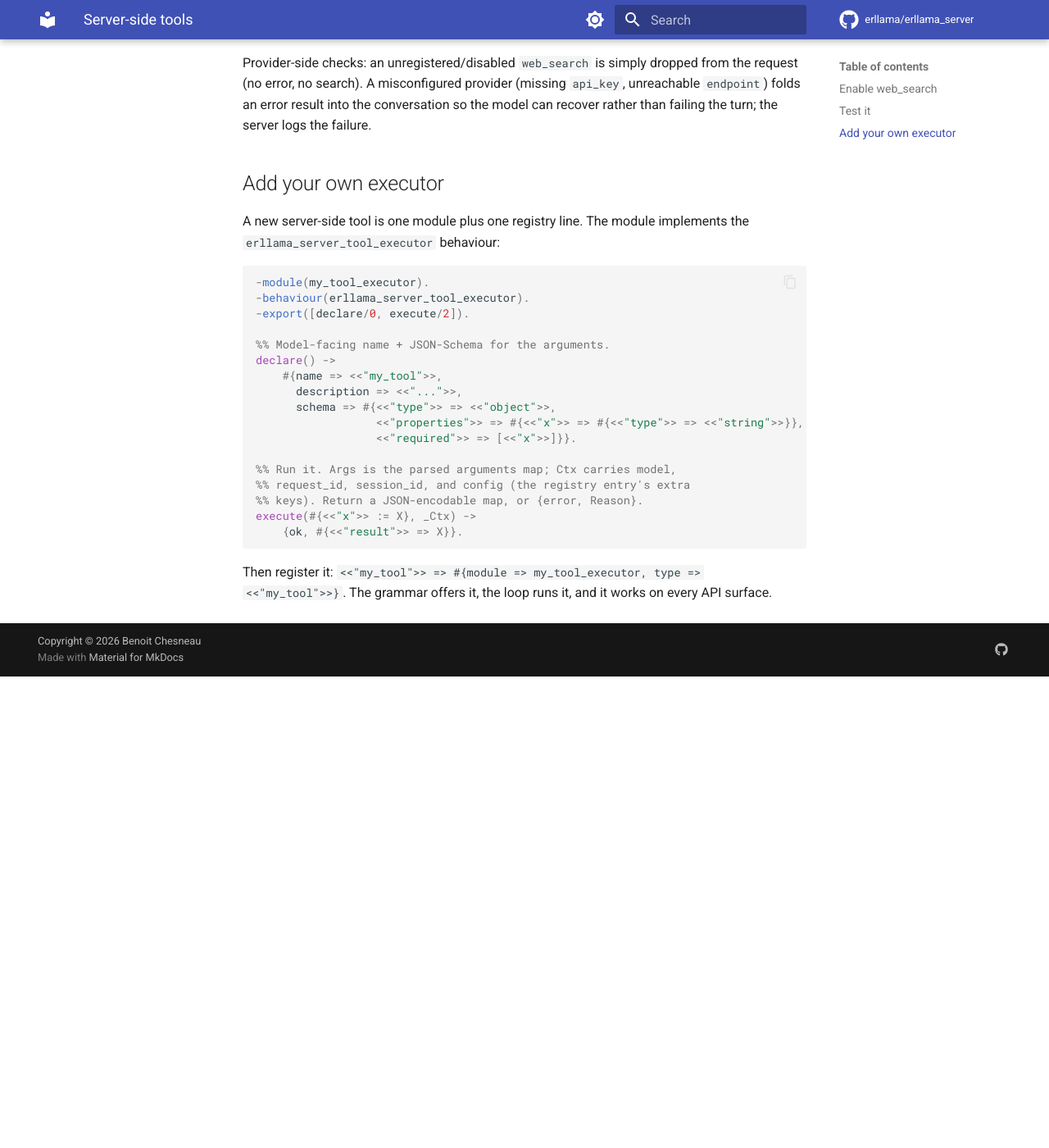
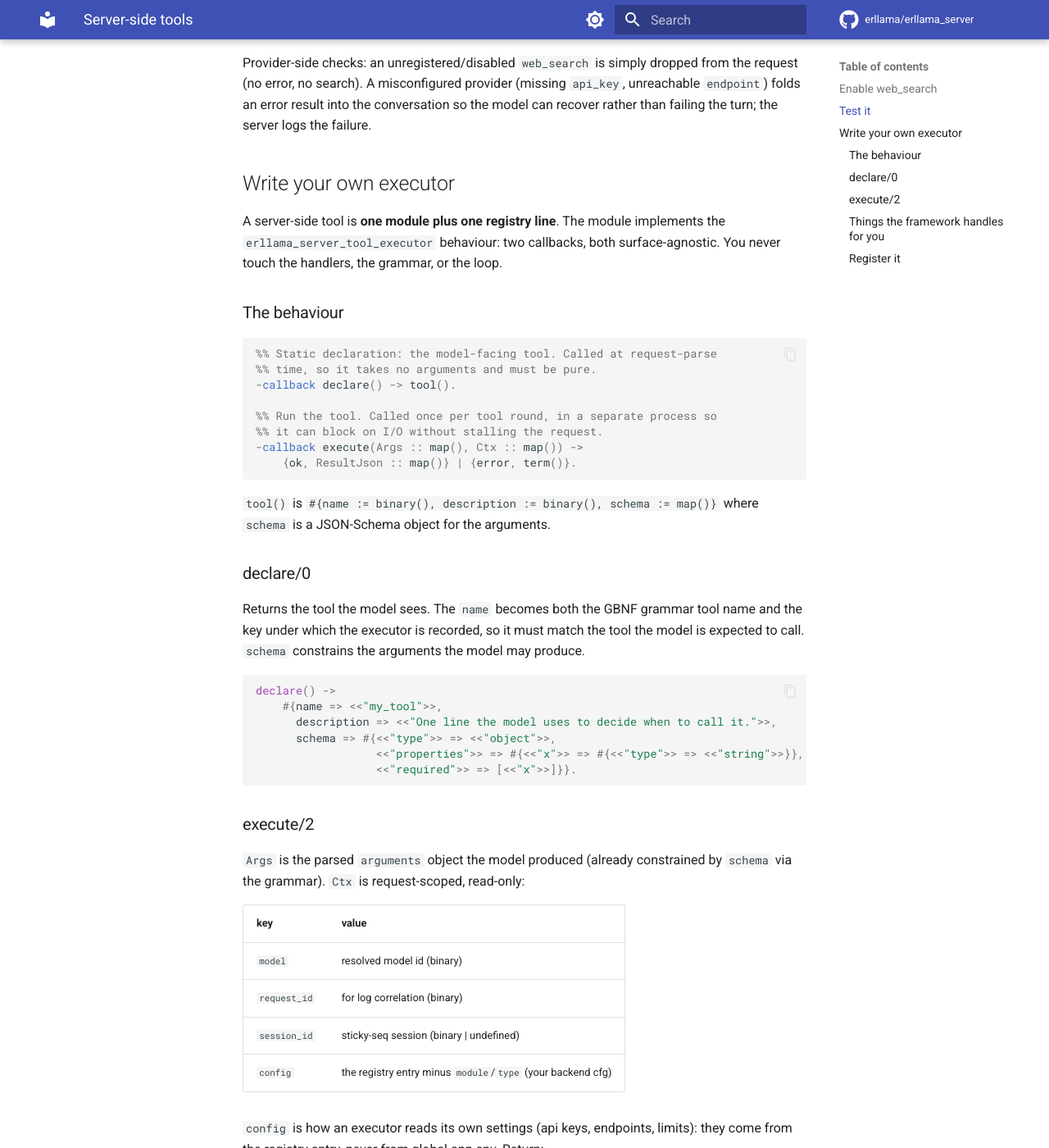
Before and after one commit to benoitc/erllama_server, an MkDocs documentation site: the page built from guides/tools.md, in a window 1280 px wide and 1400 px high, scrolled down 2289 px. Shown: the whole window at 82% size. Built offline with MkDocs 1.6.1 and Material for MkDocs 9.7.7, drawn with Linux system fonts in a browser that asks for light colours; comment, search, counter and statistics services are not loaded; before the commit the page ends 3114 px from its top, so only the background shows below that; some of the changed text lies outside the part shown.

Commit message:
docs(tools): document how to write a server-side tool executor
Expand the server-side tools guide with the executor authoring
reference: the behaviour callbacks, the declare/0 tool shape, the
execute/2 Args/Ctx and return contract, what the framework handles
(off-process execution, the loop, the cap, cross-surface), and how to
register it.

````diff
--- a/guides/tools.md
+++ b/guides/tools.md
@@ -110,31 +110,114 @@ provider (missing `api_key`, unreachable `endpoint`) folds an error
 result into the conversation so the model can recover rather than
 failing the turn; the server logs the failure.
 
-## Add your own executor
+## Write your own executor
 
-A new server-side tool is one module plus one registry line. The
-module implements the `erllama_server_tool_executor` behaviour:
+A server-side tool is **one module plus one registry line**. The
+module implements the `erllama_server_tool_executor` behaviour: two
+callbacks, both surface-agnostic. You never touch the handlers, the
+grammar, or the loop.
+
+### The behaviour
 
 ```erlang
--module(my_tool_executor).
--behaviour(erllama_server_tool_executor).
--export([declare/0, execute/2]).
+%% Static declaration: the model-facing tool. Called at request-parse
+%% time, so it takes no arguments and must be pure.
+-callback declare() -> tool().
 
-%% Model-facing name + JSON-Schema for the arguments.
+%% Run the tool. Called once per tool round, in a separate process so
+%% it can block on I/O without stalling the request.
+-callback execute(Args :: map(), Ctx :: map()) ->
+    {ok, ResultJson :: map()} | {error, term()}.
+```
+
+`tool()` is `#{name := binary(), description := binary(), schema :=
+map()}` where `schema` is a JSON-Schema object for the arguments.
+
+### declare/0
+
+Returns the tool the model sees. The `name` becomes both the GBNF
+grammar tool name and the key under which the executor is recorded, so
+it must match the tool the model is expected to call. `schema`
+constrains the arguments the model may produce.
+
+```erlang
 declare() ->
     #{name => <<"my_tool">>,
-      description => <<"...">>,
+      description => <<"One line the model uses to decide when to call it.">>,
       schema => #{<<"type">> => <<"object">>,
                   <<"properties">> => #{<<"x">> => #{<<"type">> => <<"string">>}},
                   <<"required">> => [<<"x">>]}}.
-
-%% Run it. Args is the parsed arguments map; Ctx carries model,
-%% request_id, session_id, and config (the registry entry's extra
-%% keys). Return a JSON-encodable map, or {error, Reason}.
-execute(#{<<"x">> := X}, _Ctx) ->
-    {ok, #{<<"result">> => X}}.
 ```
 
-Then register it: `<<"my_tool">> => #{module => my_tool_executor,
-type => <<"my_tool">>}`. The grammar offers it, the loop runs it, and
-it works on every API surface.
+### execute/2
+
+`Args` is the parsed `arguments` object the model produced (already
+constrained by `schema` via the grammar). `Ctx` is request-scoped,
+read-only:
+
+| key          | value                                                       |
+|--------------|-------------------------------------------------------------|
+| `model`      | resolved model id (binary)                                  |
+| `request_id` | for log correlation (binary)                                |
+| `session_id` | sticky-seq session (binary \| undefined)                    |
+| `config`     | the registry entry minus `module`/`type` (your backend cfg) |
+
+`config` is how an executor reads its own settings (api keys,
+endpoints, limits): they come from the registry entry, never from
+global app env. Return:
+
+- `{ok, Map}` — `Map` must be JSON-encodable; it is folded into the
+  conversation as the tool result and the model continues. Keep it
+  compact and model-friendly (the model reads it as text).
+- `{error, Reason}` — folded as an error result so the model can
+  recover; it does **not** abort the turn. An executor crash or
+  timeout is treated the same way.
+
+```erlang
+execute(#{<<"x">> := X}, #{config := Cfg}) ->
+    Key = maps:get(api_key, Cfg, undefined),
+    case do_work(X, Key) of
+        {ok, Result} -> {ok, #{<<"result">> => Result}};
+        {error, R}   -> {error, R}
+    end.
+```
+
+### Things the framework handles for you
+
+- **Concurrency**: `execute/2` runs in a monitored child process, so
+  blocking on HTTP is fine. It is bounded by a timeout
+  (`generation_idle_ms`); on timeout the round folds an error result.
+- **The loop**: detecting the call, feeding the result back, the warm
+  re-inference, the iteration cap (`max_tool_iterations`), and
+  cancel-on-disconnect are all done for you.
+- **Cross-surface**: the same executor runs on `/v1/responses`,
+  `/v1/chat/completions`, and `/v1/messages`.
+
+What you should NOT do: call back into the handler, hold long-lived
+state across calls (each `execute/2` is independent), or assume the
+model will call you exactly once (it may call across several rounds up
+to the cap).
+
+### Register it
+
+In `config/sys.config`, keyed by the OpenAI/Anthropic tool `type` the
+request carries (often the same string as the tool name):
+
+```erlang
+{builtin_tool_executors, #{
+  <<"my_tool">> => #{module => my_tool_executor,
+                     type => <<"my_tool">>,
+                     %% any extra keys are passed through as Ctx.config
+                     api_key => <<"...">>}
+}}
+```
+
+Built-ins ship disabled (the default registry is empty); registering
+an entry is what enables a tool. Anthropic sends versioned built-in
+types (`web_search_20250305`); the server normalises the trailing
+`_YYYYMMDD` to the canonical key before lookup, so register under the
+canonical `type` (`web_search`).
+
+`web_search` (`erllama_server_tool_executor_web_search`) is the
+reference implementation if you want a worked example with a real
+backend.
````
